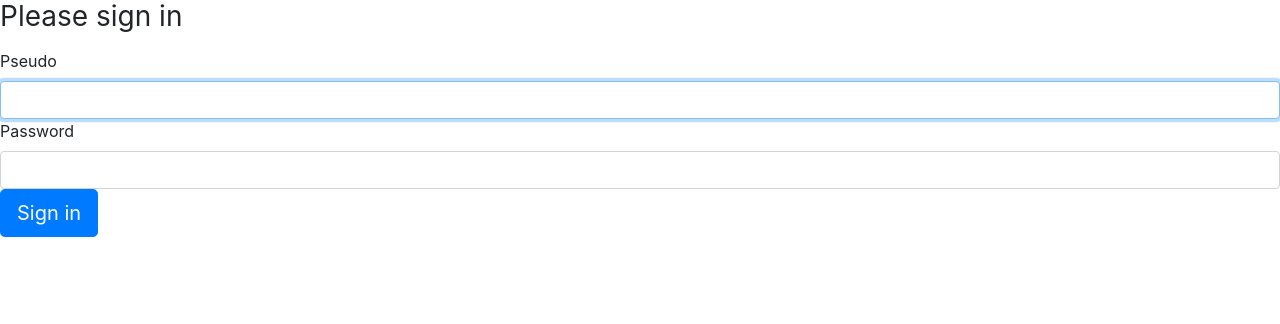
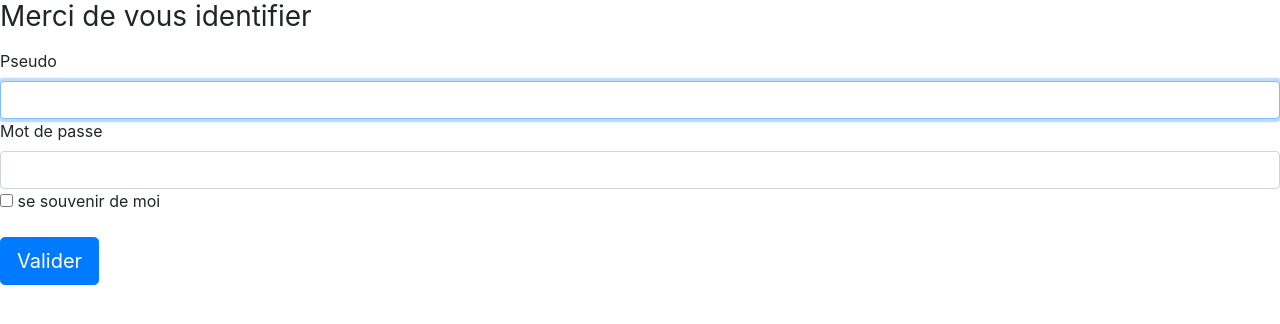
Before and after one commit to issa0707/sortir, a Symfony app: template templates/security/login.html.twig in a window 1280 px wide. Shown: the part 58-382 px from the top of the page. Run offline with Twig, Linux system fonts and the light colour scheme; the template is opened without the code that fills it, so the values that code supplies are empty; some libraries are stand-ins or nearby versions.

Commit message:
remember me

```diff
--- a/src/Controller/SecurityController.php
+++ b/src/Controller/SecurityController.php
@@ -10,7 +10,7 @@ use Symfony\Component\Security\Http\Authentication\AuthenticationUtils;
 class SecurityController extends AbstractController
 {
     /**
-     * @Route("/login", name="app_login")
+     * @Route("/", name="app_login")
      */
     public function login(AuthenticationUtils $authenticationUtils): Response
     {
--- a/templates/base.html.twig
+++ b/templates/base.html.twig
@@ -6,6 +6,7 @@
         {# Run `composer require symfony/webpack-encore-bundle`
            and uncomment the following Encore helpers to start using Symfony UX #}
         <link rel="stylesheet" href="{{ asset('css/boostrap.css') }}">
+        <link rel="stylesheet" href="{{ asset('css/myStyle.css') }}">
         {% block stylesheets %}
             {#{{ encore_entry_link_tags('app') }}#}
         {% endblock %}
--- a/templates/security/login.html.twig
+++ b/templates/security/login.html.twig
@@ -3,6 +3,7 @@
 {% block title %}Log in!{% endblock %}
 
 {% block body %}
+    <div class="login">
         <form method="post">
             {% if error %}
                 <div class="alert alert-danger">{{ error.messageKey|trans(error.messageData, 'security') }}</div>
@@ -10,33 +11,29 @@
 
             {% if app.user %}
                 <div class="mb-3">
-            You are logged in as {{ app.user.username }}, <a href="{{ path('app_logout') }}">Logout</a>
+                    Vous êtes identifier en tant que  {{ app.user.username }}, <a href="{{ path('app_logout') }}">Logout</a>
                 </div>
             {% endif %}
 
-    <h1 class="h3 mb-3 font-weight-normal">Please sign in</h1>
+            <h1 class="h3 mb-3 font-weight-normal">Merci de vous identifier </h1>
             <label for="inputPseudo">Pseudo</label>
             <input type="text" value="{{ last_username }}" name="pseudo" id="inputPseudo" class="form-control" autocomplete="username" required autofocus>
-    <label for="inputPassword">Password</label>
+            <label for="inputPassword">Mot de passe</label>
             <input type="password" name="password" id="inputPassword" class="form-control" autocomplete="current-password" required>
 
             <input type="hidden" name="_csrf_token"
                    value="{{ csrf_token('authenticate') }}"
             >
-
-    {#
-        Uncomment this section and add a remember_me option below your firewall to activate remember me functionality.
-        See https://symfony.com/doc/current/security/remember_me.html
-
             <div class="checkbox mb-3">
                 <label>
-                <input type="checkbox" name="_remember_me"> Remember me
+                    <input type="checkbox" name="_remember_me"> se souvenir de moi
                 </label>
             </div>
-    #}
+
 
             <button class="btn btn-lg btn-primary" type="submit">
-        Sign in
+                Valider
             </button>
         </form>
+    </div>
 {% endblock %}
```
Also changed, not shown: public/css/myStyle.css (added), 1 other file. Lines whose indentation alone changed are shown as unchanged.
